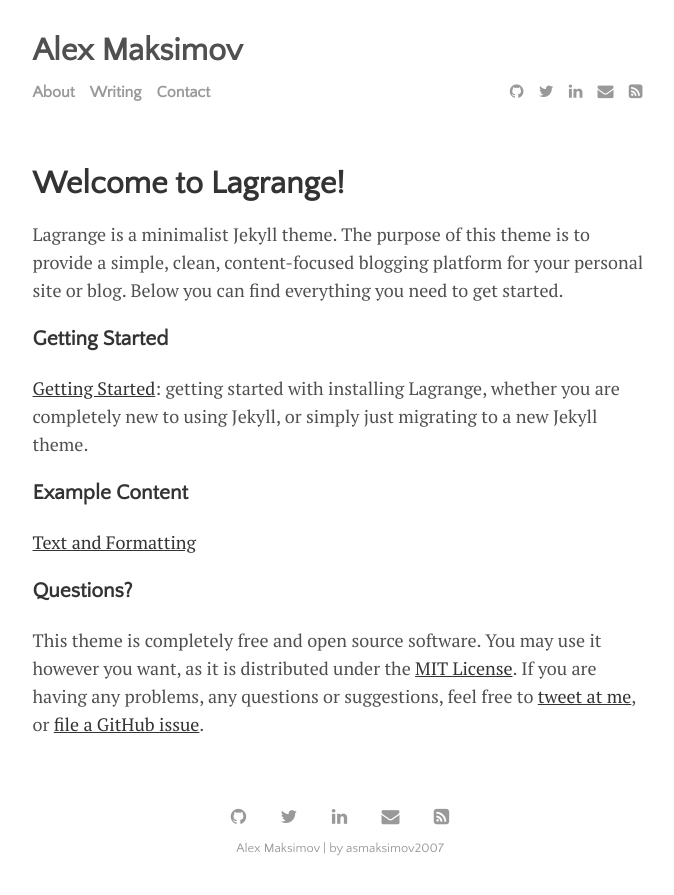
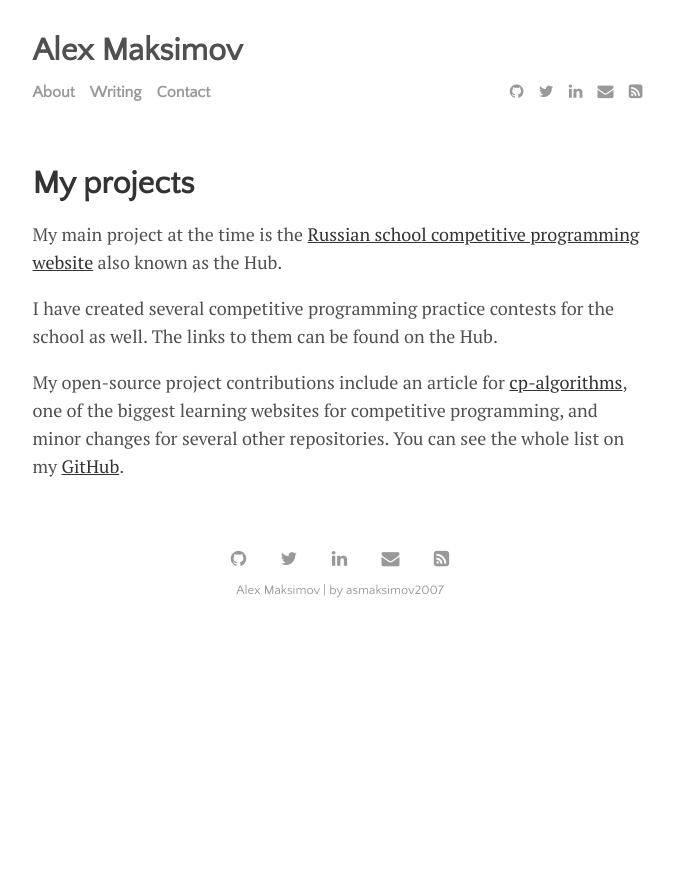
Before and after one commit to ASMaksimov2007/about, a Jekyll site: the page built from menu/about.md, in a window 1280 px wide. Shown: the top 895 px of the page, without its empty margins (300-974 px from the left). Built offline with Jekyll 4.4.1, drawn with Linux system fonts in a browser that asks for light colours.

Commit message:
Change menus

```diff
--- a/menu/about.md
+++ b/menu/about.md
@@ -1,19 +1,11 @@
 ---
 layout: page
-title: Welcome to Lagrange!
-permalink: /about
+title: My projects
+permalink: /projects
 ---
 
-Lagrange is a minimalist Jekyll theme. The purpose of this theme is to provide a simple, clean, content-focused blogging platform for your personal site or blog. Below you can find everything you need to get started.
+My main project at the time is the [Russian school competitive programming website](https://gym1505.github.io/hub) also known as the Hub.
 
-### Getting Started
+I have created several competitive programming practice contests for the school as well. The links to them can be found on the Hub.
 
-[Getting Started]({{ site.github.url }}{% post_url 2015-10-10-getting-started %}): getting started with installing Lagrange, whether you are completely new to using Jekyll, or simply just migrating to a new Jekyll theme.
-
-### Example Content
-
-[Text and Formatting]({{ site.github.url }}{% post_url 2014-01-01-text-formatting-examples %})
-
-### Questions?
-
-This theme is completely free and open source software. You may use it however you want, as it is distributed under the [MIT License](http://choosealicense.com/licenses/mit/). If you are having any problems, any questions or suggestions, feel free to [tweet at me](https://twitter.com/intent/tweet?text=My%question%about%Lagrange%is:%&amp;via=paululele), or [file a GitHub issue](https://github.com/lenpaul/lagrange/issues/new).
+My open-source project contributions include an article for [cp-algorithms](https://cp-algorightms.com), one of the biggest learning websites for competitive programming, and minor changes for several other repositories. You can see the whole list on my [GitHub](https://github.com/asmaksimov2007).
```
Also changed, not shown: menu/contact.md (+1 -1 lines), menu/writing.md (deleted, +0 -5 lines).
